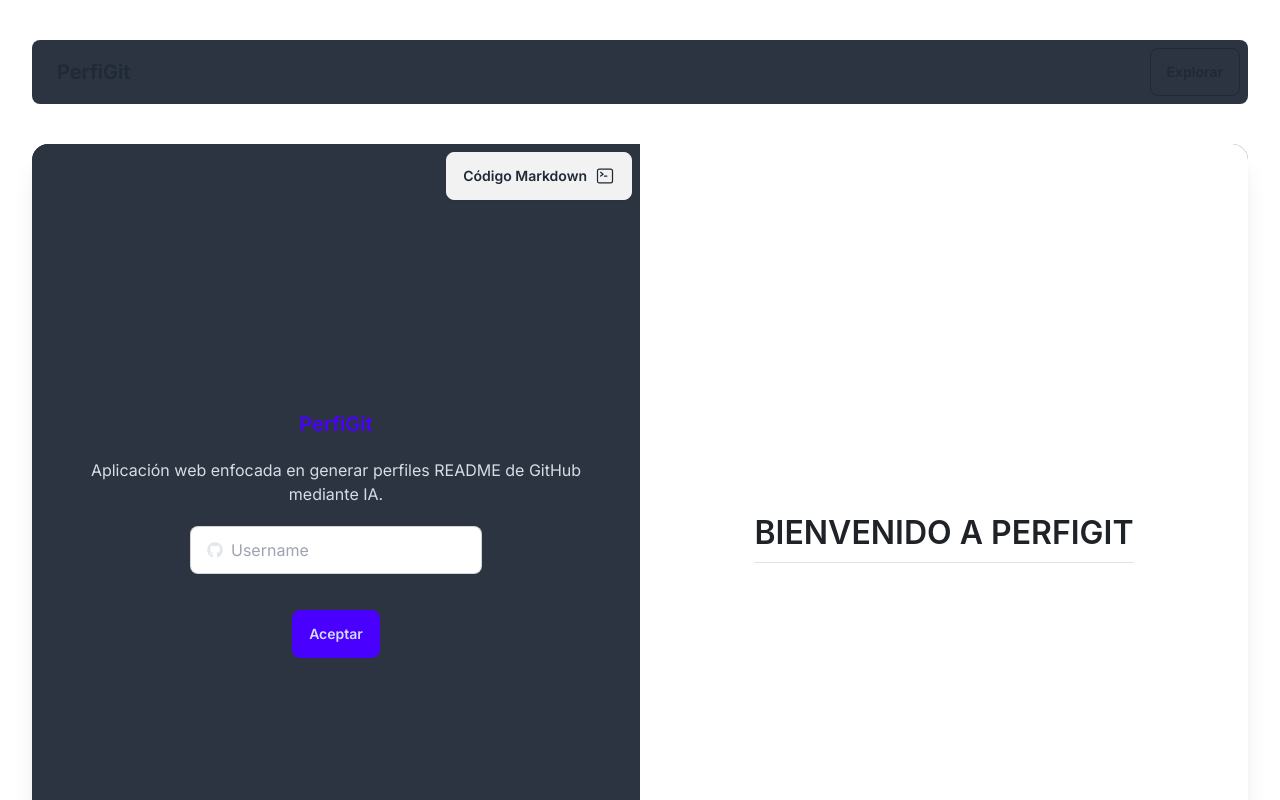
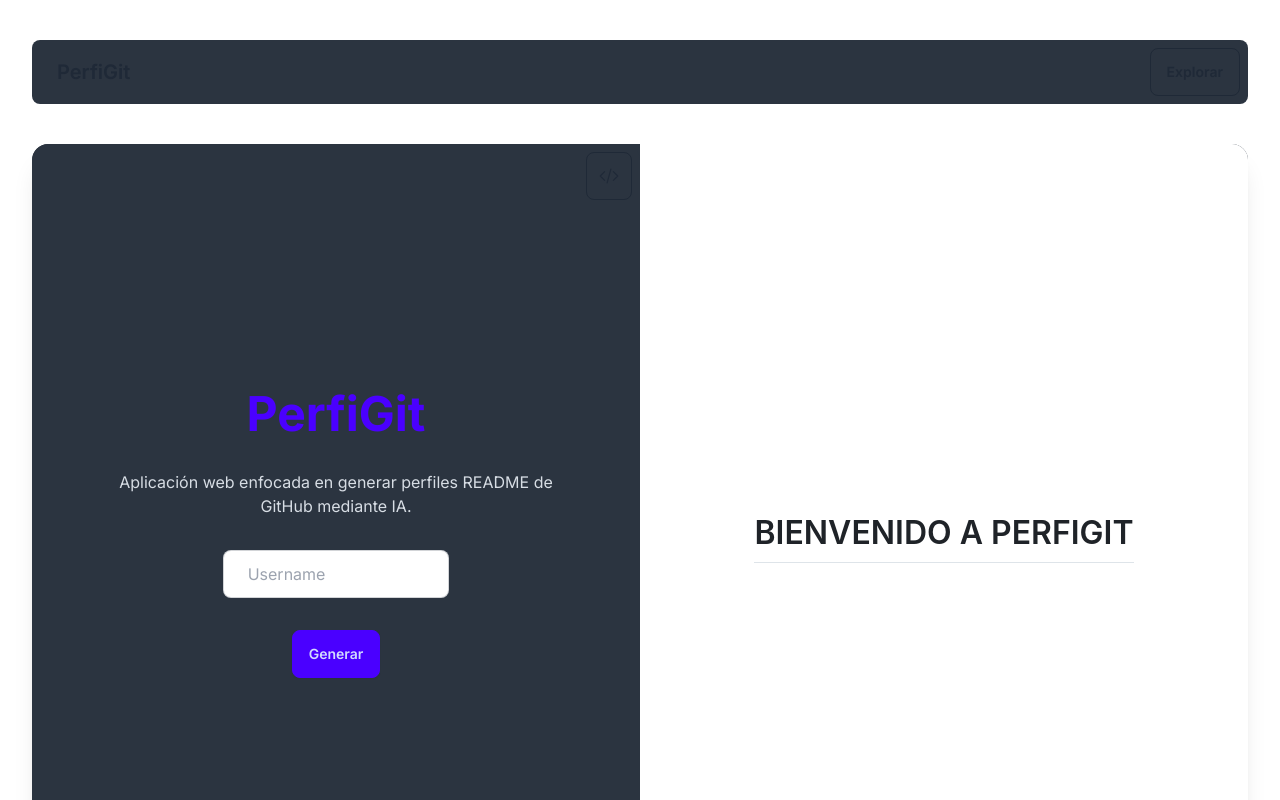
Before and after one commit to JoelSanti/perfigit, a Next.js app: page / in a window 1280 px wide. Shown: the top 800 px of the page. Built offline with nearby package versions, Linux system fonts and the light colour scheme.

Commit message:
chore: update main styles

```diff
--- a/src/app/page.tsx
+++ b/src/app/page.tsx
@@ -13,6 +13,7 @@
   const [showCodeMarkdown, setshowCodeMarkdown] = useState<boolean>(false)
   const [isLoading, setIsLoading] = useState<boolean>(false)
   const { markdown, setMarkdown } = useMarkdown()
+  const [inputValue, setInputValue] = useState<string>('')
 
   const toggleMarkdownPreview = () => {
     setshowCodeMarkdown(!showCodeMarkdown)
@@ -20,6 +21,7 @@
   const handleSubmit = (value: string) => {
     setIsLoading(true)
     console.log(value)
+    setIsLoading(false)
   }
 
   return (
@@ -30,7 +32,7 @@
         </Container>
       </header>
       <section>
-        <Container className='mt-8'>
+        <Container className='my-8'>
           <div className='p card h-[780px] overflow-hidden bg-neutral shadow-xl lg:card-side'>
             {showCodeMarkdown ? (
               <CodeMarkdown
@@ -43,6 +45,8 @@
                 onClick={toggleMarkdownPreview}
                 onSubmit={handleSubmit}
                 isLoading={isLoading}
+                inputValue={inputValue}
+                onInputChange={setInputValue}
               />
             )}
             {isLoading ? (
--- a/src/components/icons/ClipboardIcon.tsx
+++ b/src/components/icons/CodeIcon.tsx
@@ -1,21 +1,21 @@
 import React from 'react'
 
-const ClipboardIcon: React.FC<React.SVGProps<SVGSVGElement>> = (props) => (
+const CodeIcon: React.FC<React.SVGProps<SVGSVGElement>> = (props) => (
   <svg
     xmlns='http://www.w3.org/2000/svg'
     fill='none'
     viewBox='0 0 24 24'
     strokeWidth={1.5}
     stroke='currentColor'
-    className='size-6'
+    className='size-5'
     {...props}
   >
     <path
       strokeLinecap='round'
       strokeLinejoin='round'
-      d='M9 15 3 9m0 0 6-6M3 9h12a6 6 0 0 1 0 12h-3'
+      d='M17.25 6.75 22.5 12l-5.25 5.25m-10.5 0L1.5 12l5.25-5.25m7.5-3-4.5 16.5'
     />
   </svg>
 )
 
-export default ClipboardIcon
+export default CodeIcon
--- a/src/components/icons/index.ts
+++ b/src/components/icons/index.ts
@@ -1,3 +1,4 @@
 export { default as ClipboardIcon } from './ClipboardIcon'
 export { default as GithubIcon } from './GithubIcon'
 export { default as GoBackIcon } from './GoBackIcon'
+export { default as CodeIcon } from './CodeIcon'
--- a/src/components/ui/code-markdown/CodeMarkdown.tsx
+++ b/src/components/ui/code-markdown/CodeMarkdown.tsx
@@ -22,33 +22,31 @@
 
   return (
     <>
-      <div className='relative h-full lg:w-1/2'>
+      <div className='h-full bg-slate-800 lg:w-1/2'>
+        <div className='relative flex justify-end gap-2 pr-2 pt-2'>
           <button
             onClick={copyToClipboard}
-          style={{ position: 'absolute', top: 10, right: 74 }}
-          className='btn btn-outline btn-primary'
+            className='btn btn-outline btn-primary p-3'
           >
             <GoBackIcon />
           </button>
-        <button
-          style={{ position: 'absolute', top: 10, right: 10 }}
-          className='btn btn-outline btn-primary'
-          onClick={onClick}
-        >
+          <button className='btn btn-outline btn-primary p-3' onClick={onClick}>
             <ClipboardIcon />
           </button>
           {copied && (
             <span
-            style={{ position: 'absolute', top: 15, right: 135 }}
+              style={{ position: 'absolute', top: 15, right: 120 }}
               className='rounded-lg bg-accent px-2 py-1 text-black'
             >
               Copiado
             </span>
           )}
+        </div>
+
         <textarea
           value={code}
           onChange={handleCodeChange}
-          className='h-full w-full border-none bg-slate-800 p-10 focus:outline-none focus:ring-0'
+          className='h-full w-full border-none bg-slate-800 px-10 pb-10 pt-5 focus:outline-none focus:ring-0'
         />
       </div>
     </>
--- a/src/components/ui/form-github/GithubForm.tsx
+++ b/src/components/ui/form-github/GithubForm.tsx
@@ -1,16 +1,17 @@
-import { GithubIcon } from '@/components/icons'
+import { CodeIcon, GithubIcon } from '@/components/icons'
+
 import { GithubFormProps } from '@/interfaces/ui/props/form-github.interface'
-import React, { useState } from 'react'
+import React from 'react'
 
 export const GithubForm: React.FC<GithubFormProps> = ({
   onClick,
   onSubmit,
   isLoading,
+  inputValue,
+  onInputChange,
 }) => {
-  const [inputValue, setInputValue] = useState('')
-
   const handleInputChange = (event: React.ChangeEvent<HTMLInputElement>) => {
-    setInputValue(event.target.value)
+    onInputChange(event.target.value)
   }
   const handleSubmit = () => {
     onSubmit(inputValue)
@@ -19,33 +20,26 @@
   return (
     <div className='card relative my-auto h-full bg-neutral text-neutral-content lg:w-1/2'>
       <div className='card-body items-center justify-center gap-5 text-center'>
-        <button
-          className='btn absolute right-0 top-0 m-2'
-          onClick={onClick}
-          {...(isLoading ? { disabled: true } : {})}
+        <div
+          className='tooltip tooltip-left absolute right-0 top-0'
+          data-tip='Código Markdown'
         >
-          Código Markdown
-          <svg
-            xmlns='http://www.w3.org/2000/svg'
-            fill='none'
-            viewBox='0 0 24 24'
-            strokeWidth={1.5}
-            stroke='currentColor'
-            className='size-5'
+          <button
+            className='btn btn-outline m-2 p-3'
+            onClick={onClick}
+            {...(isLoading ? { disabled: true } : {})}
           >
-            <path
-              strokeLinecap='round'
-              strokeLinejoin='round'
-              d='m6.75 7.5 3 2.25-3 2.25m4.5 0h3m-9 8.25h13.5A2.25 2.25 0 0 0 21 18V6a2.25 2.25 0 0 0-2.25-2.25H5.25A2.25 2.25 0 0 0 3 6v12a2.25 2.25 0 0 0 2.25 2.25Z'
-            />
-          </svg>
-        </button>
-        <h2 className='card-title text-primary'>PerfiGit</h2>
-        <span>
+            <CodeIcon />
+          </button>
+        </div>
+        <h2 className='card-title text-3xl font-bold text-primary lg:text-5xl'>
+          PerfiGit
+        </h2>
+        <span className='max-w-md py-2 lg:py-3'>
           Aplicación web enfocada en generar perfiles README de GitHub mediante
           IA.
         </span>
-        <label className='input input-bordered flex items-center gap-2'>
+        <label className='input input-bordered mb-2 flex w-11/12 items-center gap-2 md:w-7/12 lg:mb-3 lg:w-5/12'>
           <GithubIcon />
           <input
             type='text'
@@ -55,9 +49,9 @@
             onChange={handleInputChange}
           />
         </label>
-        <div className='mt-4'>
+        <div>
           <button className='btn btn-primary' onClick={handleSubmit}>
-            Aceptar
+            Generar
           </button>
         </div>
       </div>
--- a/src/interfaces/ui/props/form-github.interface.ts
+++ b/src/interfaces/ui/props/form-github.interface.ts
@@ -2,4 +2,6 @@
   onClick: () => void
   onSubmit: (value: string) => void
   isLoading: boolean
+  inputValue: string
+  onInputChange: (value: string) => void
 }
```
Lines whose indentation alone changed are shown as unchanged.
